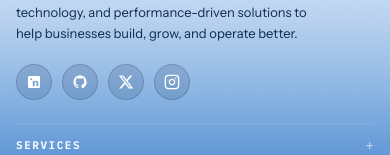
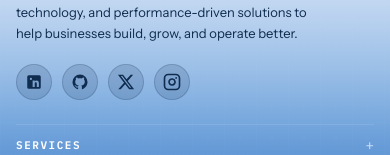
Before and after one commit to ahmeen2812/brivya-platform, a Next.js app: page / in a window 390 px wide. Shown: the part 4126-4281 px from the top of the page. Built offline with nearby package versions, Linux system fonts and the light colour scheme.

Commit message:
style(footer): enlarge social media glyphs to 18.5px for improved presence

```diff
--- a/src/components/footer/FooterSocial.tsx
+++ b/src/components/footer/FooterSocial.tsx
@@ -8,7 +8,10 @@ interface SocialIconGlyphProps {
   readonly className?: string;
 }
 
-const SocialIconGlyph: React.FC<SocialIconGlyphProps> = ({ iconKey, className = "h-4 w-4" }) => {
+const SocialIconGlyph: React.FC<SocialIconGlyphProps> = ({
+  iconKey,
+  className = "h-[18px] w-[18px] sm:h-[19px] sm:w-[19px]",
+}) => {
   const commonProps = {
     className,
     fill: "currentColor",
@@ -37,7 +40,7 @@ const SocialIconGlyph: React.FC<SocialIconGlyphProps> = ({ iconKey, className =
       );
     case "instagram":
       return (
-        <svg {...commonProps} fill="none" stroke="currentColor" strokeWidth="2">
+        <svg {...commonProps} fill="none" stroke="currentColor" strokeWidth="2.2">
           <rect x="2" y="2" width="20" height="20" rx="5" ry="5" />
           <path d="M16 11.37A4 4 0 1 1 12.63 8 4 4 0 0 1 16 11.37z" />
           <line x1="17.5" y1="6.5" x2="17.51" y2="6.5" strokeLinecap="round" strokeWidth="2.5" />
@@ -66,16 +69,14 @@ export const FooterSocial = forwardRef<HTMLDivElement, FooterSocialProps>(
             aria-label={`Visit Brivya on ${social.name}`}
             /*
               36px Circular Social Control:
-              - Default state: Light-colored icon on translucent circular background
-              - Hover state: Circle changes to pale ice-blue surface (#EBF3FF)
-              - Light icon exits RIGHT (+36px)
-              - Incoming dark icon enters from LEFT in deep navy (#102D50)
-              - Synchronized 380ms duration
+              - Proportional 18.5px icon sizing centered within 36px container
+              - Synchronized 380ms kinetic swap animation
+              - Hover state: pale ice-blue surface (#EBF3FF) with deep navy icon (#102D50)
             */
             className="group/social relative flex h-9 w-9 items-center justify-center rounded-full bg-[#102D50]/15 border border-[#102D50]/20 overflow-hidden transition-all duration-[380ms] ease-[cubic-bezier(0.25,1,0.3,1)] hover:scale-[1.08] hover:bg-[#EBF3FF] hover:border-white focus-visible:bg-[#EBF3FF] focus-visible:border-white focus-visible:outline-none focus-visible:ring-2 focus-visible:ring-[#0A5FD7]"
           >
             {/* 1. Default Light Icon (Exits smoothly to the RIGHT on hover) */}
-            <span className="absolute inset-0 flex items-center justify-center text-white transition-all duration-[380ms] ease-[cubic-bezier(0.25,1,0.3,1)] group-hover/social:translate-x-9 group-hover/social:opacity-0 group-focus-visible/social:translate-x-9 group-focus-visible/social:opacity-0">
+            <span className="absolute inset-0 flex items-center justify-center text-[#102D50] sm:text-white transition-all duration-[380ms] ease-[cubic-bezier(0.25,1,0.3,1)] group-hover/social:translate-x-9 group-hover/social:opacity-0 group-focus-visible/social:translate-x-9 group-focus-visible/social:opacity-0">
               <SocialIconGlyph iconKey={social.iconKey} />
             </span>
 
```
